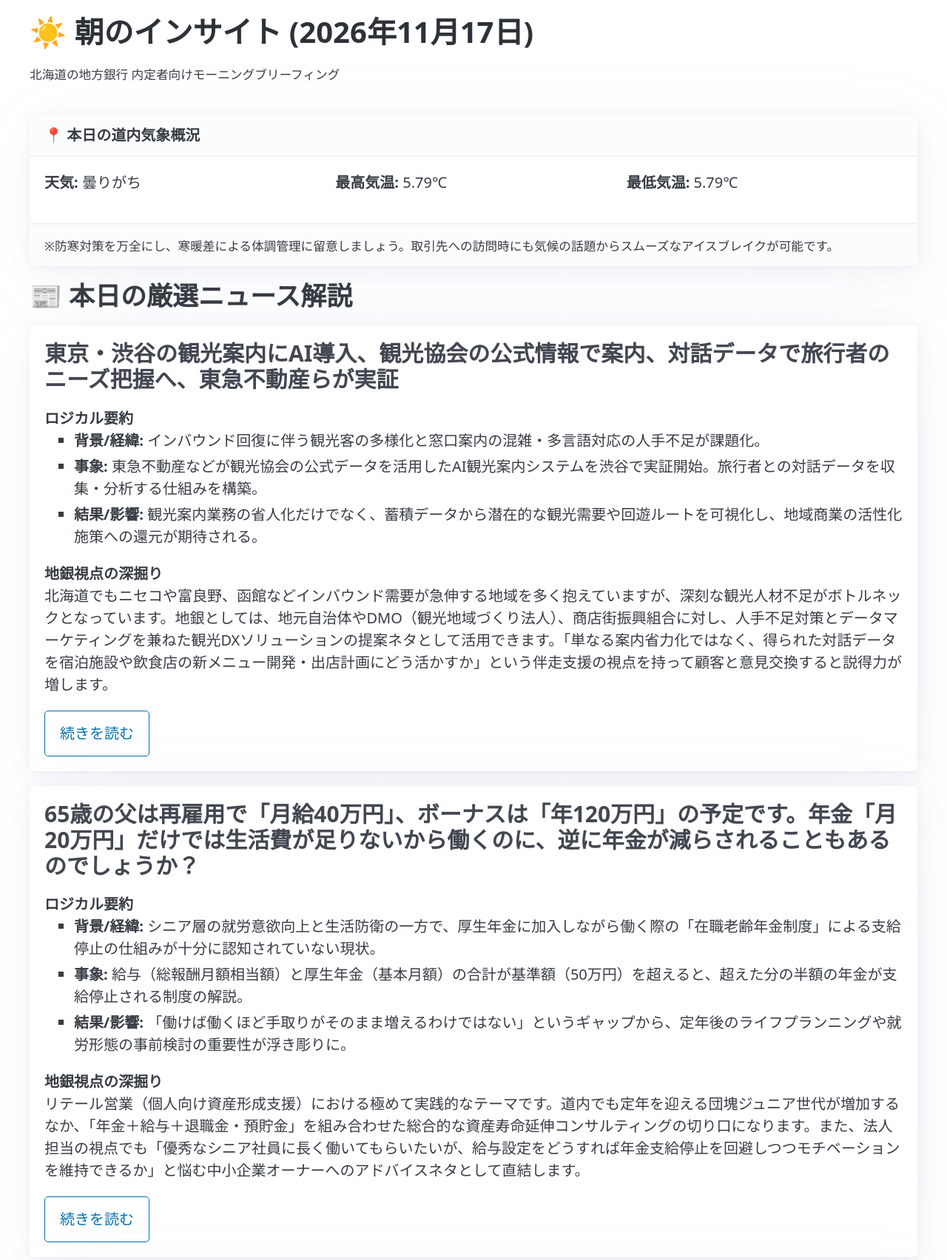
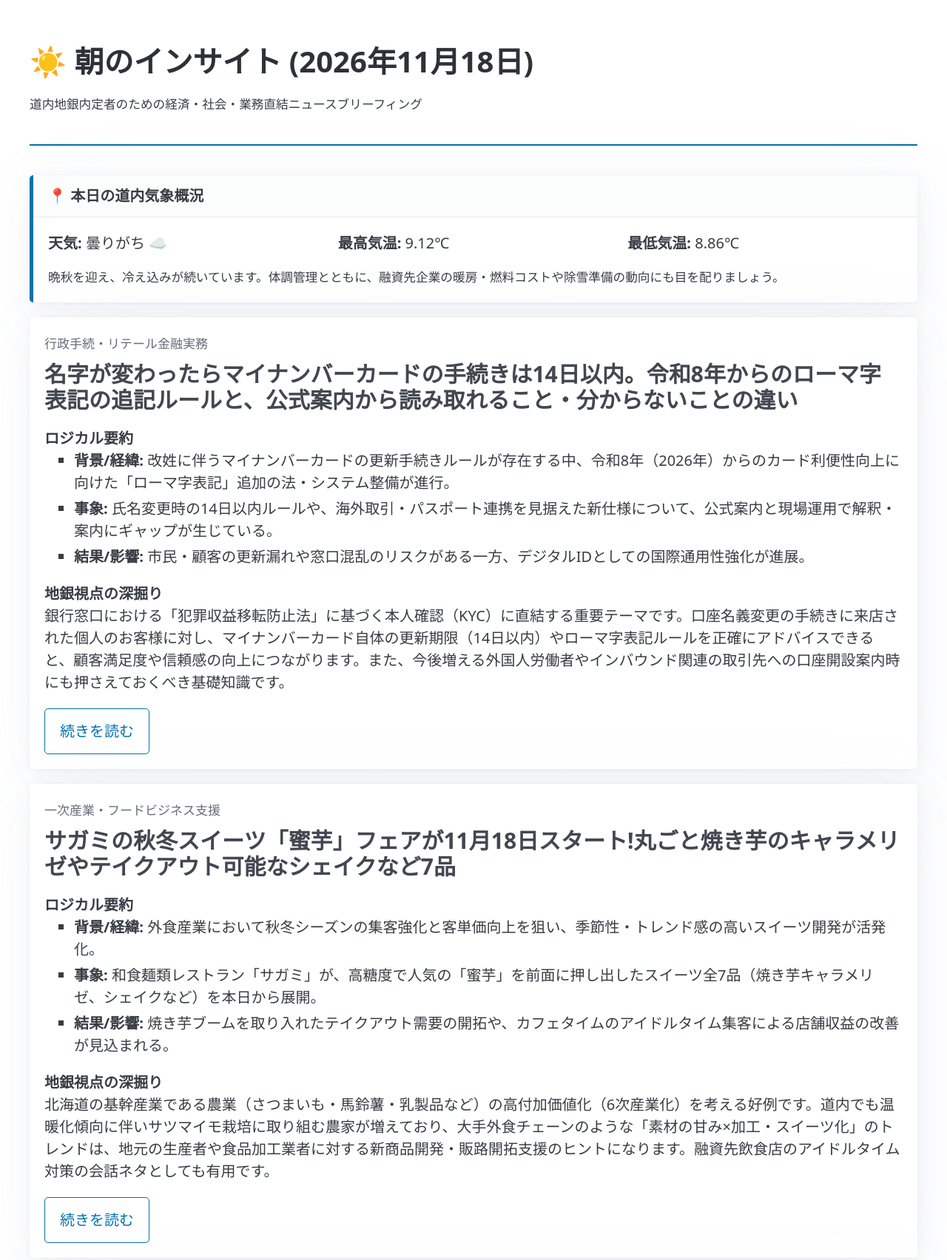
Before and after one commit to oaksenorita/morning-news-bot, a plain HTML site: page docs/index.html in a window 1280 px wide. Shown: the top 1704 px of the page at 74% size. Drawn offline with nearby package versions, Linux system fonts and the light colour scheme.

Commit message:
Update daily news HTML

```diff
--- a/docs/index.html
+++ b/docs/index.html
@@ -3,86 +3,95 @@
 <head>
   <meta charset="UTF-8">
   <meta name="viewport" content="width=device-width, initial-scale=1.0">
-    <title>朝のインサイト - 2026年11月17日</title>
+  <title>朝のインサイト - 2026年11月18日</title>
   <link rel="stylesheet" href="https://cdn.jsdelivr.net/npm/@picocss/pico@2/css/pico.min.css">
+  <style>
+    header {
+      margin-top: 2rem;
+      margin-bottom: 2rem;
+      border-bottom: 2px solid var(--pico-primary);
+      padding-bottom: 1rem;
+    }
+    .weather-card {
+      background-color: var(--pico-card-background-color);
+      border-left: 5px solid var(--pico-primary);
+    }
+    .news-tag {
+      display: inline-block;
+      margin-bottom: 0.5rem;
+      font-size: 0.85rem;
+      color: var(--pico-muted-color);
+    }
+  </style>
 </head>
 <body>
   <main class="container">
-        <header style="margin-bottom: 2rem;">
-            <h1>☀️ 朝のインサイト (2026年11月17日)</h1>
-            <p><small>北海道の地方銀行 内定者向けモーニングブリーフィング</small></p>
+    <header>
+      <h1>☀️ 朝のインサイト (2026年11月18日)</h1>
+      <p><small>道内地銀内定者のための経済・社会・業務直結ニュースブリーフィング</small></p>
     </header>
 
-        <!-- 天気セクション -->
-        <article>
+    <section aria-label="本日の天気">
+      <article class="weather-card">
         <header>
           <strong>📍 本日の道内気象概況</strong>
         </header>
         <div class="grid">
-                <div>
-                    <p><strong>天気:</strong> 曇りがち</p>
+          <div><strong>天気:</strong> 曇りがち ☁️</div>
+          <div><strong>最高気温:</strong> 9.12℃</div>
+          <div><strong>最低気温:</strong> 8.86℃</div>
         </div>
-                <div>
-                    <p><strong>最高気温:</strong> 5.79℃</p>
-                </div>
-                <div>
-                    <p><strong>最低気温:</strong> 5.79℃</p>
-                </div>
-            </div>
-            <footer>
-                <small>※防寒対策を万全にし、寒暖差による体調管理に留意しましょう。取引先への訪問時にも気候の話題からスムーズなアイスブレイクが可能です。</small>
-            </footer>
-        </article>
-
-        <!-- ニュース解説セクション -->
-        <section>
-            <h2>📰 本日の厳選ニュース解説</h2>
-
-            <!-- 記事1: 渋谷AI観光案内 -->
-            <article>
-                <h3>東京・渋谷の観光案内にAI導入、観光協会の公式情報で案内、対話データで旅行者のニーズ把握へ、東急不動産らが実証</h3>
-                <b>ロジカル要約</b>
-                <ul>
-                    <li><strong>背景/経緯:</strong> インバウンド回復に伴う観光客の多様化と窓口案内の混雑・多言語対応の人手不足が課題化。</li>
-                    <li><strong>事象:</strong> 東急不動産などが観光協会の公式データを活用したAI観光案内システムを渋谷で実証開始。旅行者との対話データを収集・分析する仕組みを構築。</li>
-                    <li><strong>結果/影響:</strong> 観光案内業務の省人化だけでなく、蓄積データから潜在的な観光需要や回遊ルートを可視化し、地域商業の活性化施策への還元が期待される。</li>
-                </ul>
-                <b>地銀視点の深掘り</b>
-                <p>北海道でもニセコや富良野、函館などインバウンド需要が急伸する地域を多く抱えていますが、深刻な観光人材不足がボトルネックとなっています。地銀としては、地元自治体やDMO（観光地域づくり法人）、商店街振興組合に対し、人手不足対策とデータマーケティングを兼ねた観光DXソリューションの提案ネタとして活用できます。「単なる案内省力化ではなく、得られた対話データを宿泊施設や飲食店の新メニュー開発・出店計画にどう活かすか」という伴走支援の視点を持って顧客と意見交換すると説得力が増します。</p>
-                <a href="https://news.yahoo.co.jp/articles/e0f895c6a92839fabc4870e8fe7f266084a811bb?source=rss" role="button" class="outline">続きを読む</a>
-            </article>
-
-            <!-- 記事2: 在職老齢年金 -->
-            <article>
-                <h3>65歳の父は再雇用で「月給40万円」、ボーナスは「年120万円」の予定です。年金「月20万円」だけでは生活費が足りないから働くのに、逆に年金が減らされることもあるのでしょうか？</h3>
-                <b>ロジカル要約</b>
-                <ul>
-                    <li><strong>背景/経緯:</strong> シニア層の就労意欲向上と生活防衛の一方で、厚生年金に加入しながら働く際の「在職老齢年金制度」による支給停止の仕組みが十分に認知されていない現状。</li>
-                    <li><strong>事象:</strong> 給与（総報酬月額相当額）と厚生年金（基本月額）の合計が基準額（50万円）を超えると、超えた分の半額の年金が支給停止される制度の解説。</li>
-                    <li><strong>結果/影響:</strong> 「働けば働くほど手取りがそのまま増えるわけではない」というギャップから、定年後のライフプランニングや就労形態の事前検討の重要性が浮き彫りに。</li>
-                </ul>
-                <b>地銀視点の深掘り</b>
-                <p>リテール営業（個人向け資産形成支援）における極めて実践的なテーマです。道内でも定年を迎える団塊ジュニア世代が増加するなか、「年金＋給与＋退職金・預貯金」を組み合わせた総合的な資産寿命延伸コンサルティングの切り口になります。また、法人担当の視点でも「優秀なシニア社員に長く働いてもらいたいが、給与設定をどうすれば年金支給停止を回避しつつモチベーションを維持できるか」と悩む中小企業オーナーへのアドバイスネタとして直結します。</p>
-                <a href="https://news.yahoo.co.jp/articles/30ce964e2caa691bfb2973314dcc79e4ae4af174?source=rss" role="button" class="outline">続きを読む</a>
-            </article>
-
-            <!-- 記事3: 南極観測船「宗谷」 -->
-            <article>
-                <h3>70年前に南極を目指した観測船 実は戦時中の「強運艦」だった!?「総員退艦」から生還した逸話も</h3>
-                <b>ロジカル要約</b>
-                <ul>
-                    <li><strong>背景/経緯:</strong> 初代南極観測船として国民的人気を博した「宗谷」は、元は戦前に建造された砕氷型貨物船であり、太平洋戦争を生き延びた歴史を持つ。</li>
-                    <li><strong>事象:</strong> 魚雷命中時の不発や座礁からの自力離脱など奇跡的な生還を重ね、戦後は引き揚げ船、海上保安庁の巡視船を経て南極観測船へと改装され任務を完遂。</li>
-                    <li><strong>結果/影響:</strong> 幾度もの沈没危機と過酷な環境を乗り越え、現在は船の科学館で保存展示され、日本の近代海運・科学史の象徴として語り継がれている。</li>
-                </ul>
-                <b>地銀視点の深掘り</b>
-                <p>船名「宗谷」は北海道最北の宗谷海峡に由来し、海上保安庁時代には小樽を基地として北方海域の警備・救難に従事した道内にゆかりの深い名船です。地元のシニア経営者や港湾・水産関係の取引先との雑談で大いに盛り上がる教養ネタになります。また、「幾度の危機に直面しても柔軟に役割（ビジネスモデル）を変え、困難なミッションを完遂する」という宗谷の歩みは、人口減少や気候変動など逆風に立ち向かう中小企業のBCP（事業継続計画）や事業再構築の姿勢に通じるアナロジーとしても活用できます。</p>
-                <a href="https://news.yahoo.co.jp/articles/67883c09891387aaa4dd67c48130411802812eff?source=rss" role="button" class="outline">続きを読む</a>
+        <p style="margin-top: 0.75rem; margin-bottom: 0;"><small>晩秋を迎え、冷え込みが続いています。体調管理とともに、融資先企業の暖房・燃料コストや除雪準備の動向にも目を配りましょう。</small></p>
       </article>
     </section>
 
-        <footer style="margin-top: 3rem; text-align: center;">
-            <p><small>&copy; 2026 北海道地方銀行 内定者研修ポータル</small></p>
+    <section aria-label="厳選ニュース">
+      <article>
+        <span class="news-tag">行政手続・リテール金融実務</span>
+        <h3>名字が変わったらマイナンバーカードの手続きは14日以内。令和8年からのローマ字表記の追記ルールと、公式案内から読み取れること・分からないことの違い</h3>
+        <b>ロジカル要約</b>
+        <ul>
+          <li><strong>背景/経緯:</strong> 改姓に伴うマイナンバーカードの更新手続きルールが存在する中、令和8年（2026年）からのカード利便性向上に向けた「ローマ字表記」追加の法・システム整備が進行。</li>
+          <li><strong>事象:</strong> 氏名変更時の14日以内ルールや、海外取引・パスポート連携を見据えた新仕様について、公式案内と現場運用で解釈・案内にギャップが生じている。</li>
+          <li><strong>結果/影響:</strong> 市民・顧客の更新漏れや窓口混乱のリスクがある一方、デジタルIDとしての国際通用性強化が進展。</li>
+        </ul>
+        <b>地銀視点の深掘り</b>
+        <p>銀行窓口における「犯罪収益移転防止法」に基づく本人確認（KYC）に直結する重要テーマです。口座名義変更の手続きに来店された個人のお客様に対し、マイナンバーカード自体の更新期限（14日以内）やローマ字表記ルールを正確にアドバイスできると、顧客満足度や信頼感の向上につながります。また、今後増える外国人労働者やインバウンド関連の取引先への口座開設案内時にも押さえておくべき基礎知識です。</p>
+        <a href="https://news.yahoo.co.jp/articles/446770d4f85a73faccc9c16d21790767059403e3?source=rss" role="button" class="outline">続きを読む</a>
+      </article>
+
+      <article>
+        <span class="news-tag">一次産業・フードビジネス支援</span>
+        <h3>サガミの秋冬スイーツ「蜜芋」フェアが11月18日スタート!丸ごと焼き芋のキャラメリゼやテイクアウト可能なシェイクなど7品</h3>
+        <b>ロジカル要約</b>
+        <ul>
+          <li><strong>背景/経緯:</strong> 外食産業において秋冬シーズンの集客強化と客単価向上を狙い、季節性・トレンド感の高いスイーツ開発が活発化。</li>
+          <li><strong>事象:</strong> 和食麺類レストラン「サガミ」が、高糖度で人気の「蜜芋」を前面に押し出したスイーツ全7品（焼き芋キャラメリゼ、シェイクなど）を本日から展開。</li>
+          <li><strong>結果/影響:</strong> 焼き芋ブームを取り入れたテイクアウト需要の開拓や、カフェタイムのアイドルタイム集客による店舗収益の改善が見込まれる。</li>
+        </ul>
+        <b>地銀視点の深掘り</b>
+        <p>北海道の基幹産業である農業（さつまいも・馬鈴薯・乳製品など）の高付加価値化（6次産業化）を考える好例です。道内でも温暖化傾向に伴いサツマイモ栽培に取り組む農家が増えており、大手外食チェーンのような「素材の甘み×加工・スイーツ化」のトレンドは、地元の生産者や食品加工業者に対する新商品開発・販路開拓支援のヒントになります。融資先飲食店のアイドルタイム対策の会話ネタとしても有用です。</p>
+        <a href="https://news.yahoo.co.jp/articles/618ed95bb3f4bc8683d0a64a62c1d91070bce486?source=rss" role="button" class="outline">続きを読む</a>
+      </article>
+
+      <article>
+        <span class="news-tag">インフラ・地域開発・建設動向</span>
+        <h3>多摩の大動脈「新青梅街道」止めます2夜間！ 歩道橋を撤去 モノレール延伸いよいよ本格化へ</h3>
+        <b>ロジカル要約</b>
+        <ul>
+          <li><strong>背景/経緯:</strong> 多摩都市モノレールの箱根ヶ崎方面への延伸事業に伴い、主要幹線道路「新青梅街道」における大規模な支障物撤去が必要に。</li>
+          <li><strong>事象:</strong> 延伸ルート上の歩道橋撤去のため、深夜から早朝にかけて同街道の夜間通行止めを実施し、インフラ整備工事が本格化。</li>
+          <li><strong>結果/影響:</strong> 工事期間中の物流・交通への一時的影響が生じる一方、将来的な沿線地価の上昇、公共交通利便性の向上、沿線再開発の活性化が期待される。</li>
+        </ul>
+        <b>地銀視点の深掘り</b>
+        <p>インフラ整備は地域経済や不動産価値、物流ネットワークを大きく変える契機です。北海道においても北海道新幹線札幌延伸や都市圏の交通再編プロジェクトが進んでおり、交通結節点の整備が地域商業や住宅需要にどう波及するかを学ぶケーススタディになります。建設業者・運送事業者への運転資金支援や、開発予定地周辺の地主・資産家に対する不動産活用・資産承継提案など、銀行員として先回りした提案力を磨く視点として捉えましょう。</p>
+        <a href="https://news.yahoo.co.jp/articles/301e8a508e554d869555a156af1ac39c5cdda10c?source=rss" role="button" class="outline">続きを読む</a>
+      </article>
+    </section>
+
+    <footer>
+      <hr>
+      <p style="text-align: center;"><small>&copy; 2026 Financial Insights for New Associates. 北海道の未来を拓くバンカーのために。</small></p>
     </footer>
   </main>
 </body>
```
Lines whose indentation alone changed are shown as unchanged.
